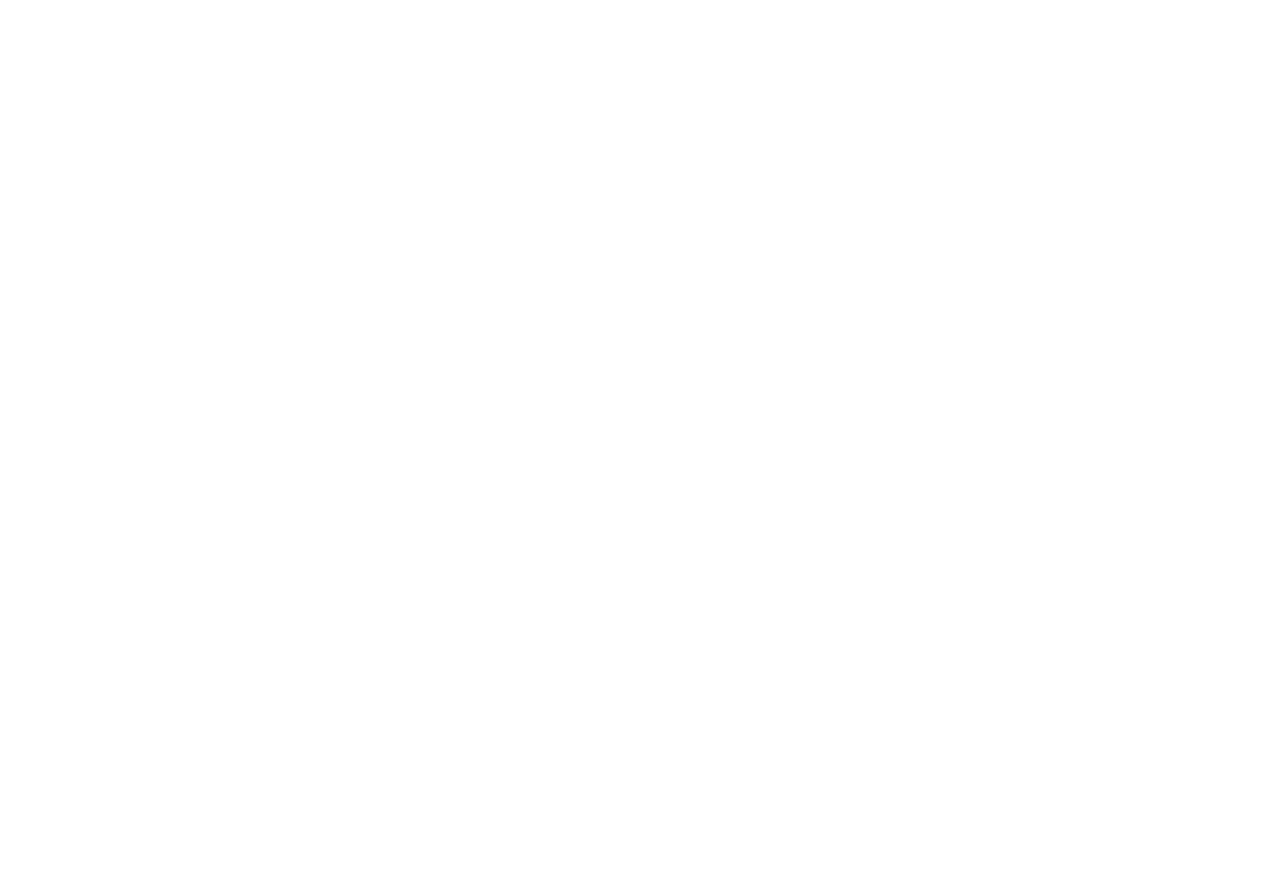
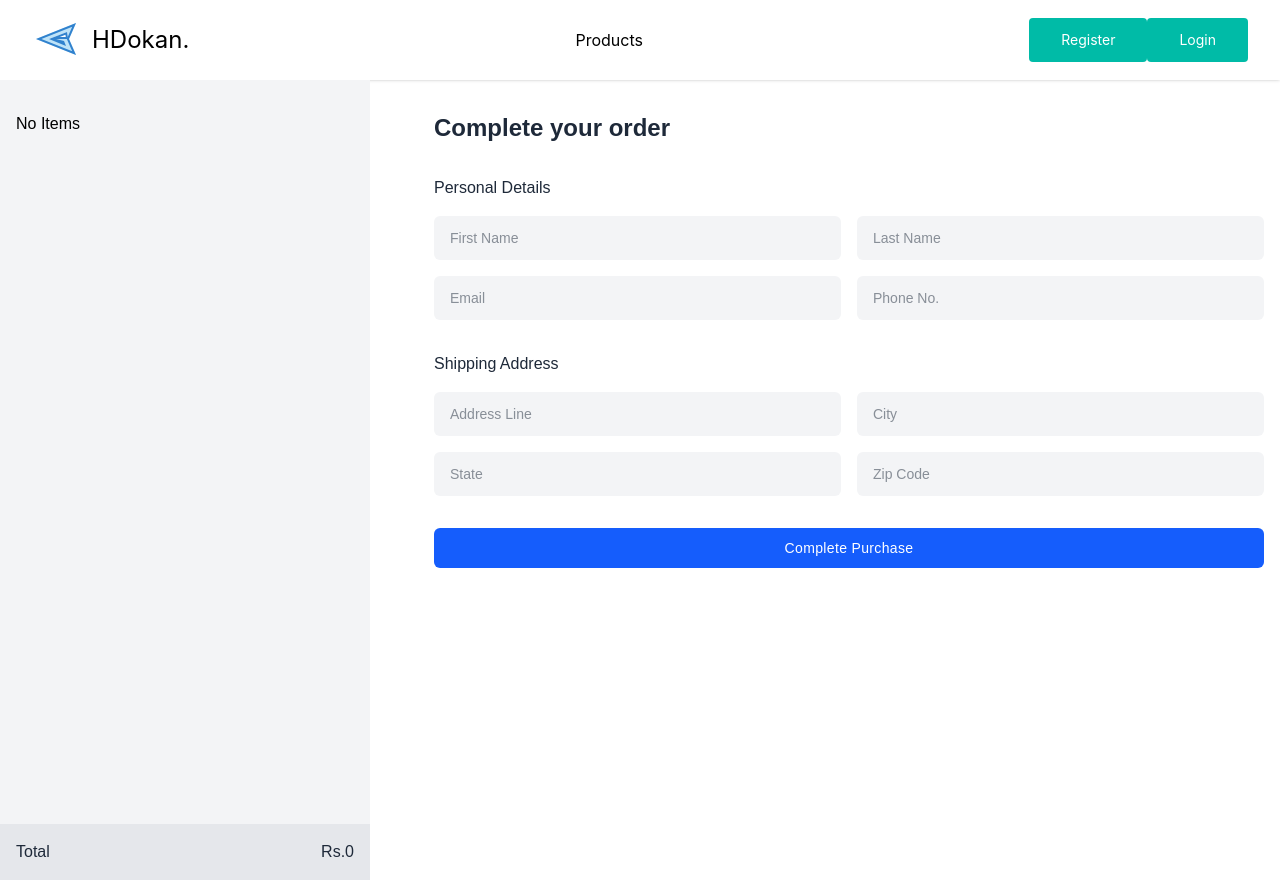
Before and after one commit to UjwalStha7/DOKAN_CLIENT, a React (Vite) app: page /my-checkout in a window 1280 px wide. Before the commit this address had no page. Before the commit the page ends 800 px from the top, so only its background shows below. Built offline with nearby package versions, Linux system fonts and the light colour scheme.

Commit message:
order checkout

```diff
--- a/src/App.tsx
+++ b/src/App.tsx
@@ -9,6 +9,7 @@
 import Product from './pages/product/Product'
 import SingleProduct from './pages/single-product/SingleProduct'
 import MyCart from './pages/cart/my-cart'
+import Checkout from './pages/checkout/Checkout'
 
 function App() {
 
@@ -23,6 +24,7 @@
         <Route path='/products' element={<Product />}/>
         <Route path='/products/:id' element={<SingleProduct />}/>
         <Route path="/my-cart" element={<MyCart />} />
+        <Route path="/my-checkout" element={<Checkout />} />
       </Routes>
     </BrowserRouter>
    </Provider>
--- a/src/pages/cart/my-cart.tsx
+++ b/src/pages/cart/my-cart.tsx
@@ -1,3 +1,4 @@
+import { Link } from "react-router-dom"
 import Navbar from "../../globals/components/Navbar"
 import { handleCartItemDelete, handleCartItemUpdate } from "../../store/cartSlice"
 import { useAppDispatch, useAppSelector } from "../../store/hooks"
@@ -94,6 +95,9 @@
                         <span className="font-semibold">Rs. {total}</span>
                     </div>
                     <button className="bg-blue-500 text-white py-2 px-4 rounded-lg mt-4 w-full">Checkout</button>
+                     <Link to="/my-checkout">
+                        <button className="bg-blue-500 text-white py-2 px-4 rounded-lg mt-4 w-full">Checkout</button>
+                    </Link>
                     </div>
                 </div>
                 </div>
--- /dev/null
+++ b/src/pages/checkout/Checkout.tsx
@@ -0,0 +1,134 @@
+import { useState, type ChangeEvent, type SubmitEvent } from "react"
+import Navbar from "../../globals/components/Navbar"
+import { useAppDispatch, useAppSelector } from "../../store/hooks"
+import { PaymentMethod, type IData } from "./types"
+import { orderItem } from "../../store/checkoutSlice"
+
+
+function Checkout(){
+    const dispatch = useAppDispatch()
+    const {items} =  useAppSelector((store)=>store.cart)
+    const total = items.reduce((total,item)=>item.Product.productPrice * item.quantity + total,0)
+    console.log(items)
+
+    const [data,setData] = useState<IData>({
+        firstName : "",
+        lastName : "",
+        addressLine : "",
+        city : "",
+        totalAmount : 0,
+        zipCode : "",
+        email : "",
+        phoneNumber : "",
+        state : "",
+        paymentMethod : PaymentMethod.Cod,
+        products : []
+    })
+    const handleChange = (e:ChangeEvent<HTMLInputElement>)=>{
+        const {name,value} =  e.target
+        setData({
+            ...data,
+            [name] : value
+        })
+    }
+    const handleSubmit = (e:SubmitEvent<HTMLFormElement>)=>{
+        e.preventDefault()
+        const productData =  items.length > 0 ? items.map((item)=>{
+            return {
+                productId : item.Product.id,
+                productQty : item.quantity
+            }
+        }) : []
+        const finalData = {
+            ...data,
+            products : productData,
+            totalAmount : total
+        }
+        dispatch(orderItem(finalData))
+    }
+    return(
+        <>
+        <Navbar />
+        <div className="font-[sans-serif] bg-white">
+    <div className="flex max-sm:flex-col gap-12 max-lg:gap-4 h-full">
+        <div className="bg-gray-100 sm:h-screen sm:sticky sm:top-0 lg:min-w-92.5 sm:min-w-75">
+        <div className="relative h-full">
+            <div className="px-4 py-8 sm:overflow-auto sm:h-[calc(100vh-60px)]">
+            <div className="space-y-4">
+        {
+            items.length > 0 ? items.map((item)=>{
+                return (
+                    <div className="flex items-start gap-4" key={item.id}>
+                    <div className="w-32 h-28 max-lg:w-24 max-lg:h-24 flex p-3 shrink-0 bg-gray-200 rounded-md">
+                    <img src={`http://localhost:3000/${item.Product?.productImageUrl}`} className="w-full object-contain" />
+                    </div>
+                    <div className="w-full">
+                    <h3 className="text-sm lg:text-base text-gray-800">{item.Product.productName}</h3>
+                    <ul className="text-xs text-gray-800 space-y-1 mt-3">
+                        {/* <li className="flex flex-wrap gap-4">Size <span className="ml-auto">37</span></li> */}
+                        <li className="flex flex-wrap gap-4">Quantity <span className="ml-auto">{item?.quantity}</span></li>
+                        <li className="flex flex-wrap gap-4">Total Price <span className="ml-auto">Rs.{item?.Product?.productPrice}</span></li>
+                    </ul>
+                    </div>
+                </div>
+                )
+            }) : <p>No Items</p>
+        }
+
+            </div>
+            </div>
+            <div className="md:absolute md:left-0 md:bottom-0 bg-gray-200 w-full p-4">
+            <h4 className="flex flex-wrap gap-4 text-sm lg:text-base text-gray-800">Total <span className="ml-auto">Rs.{total}</span></h4>
+            </div>
+        </div>
+        </div>
+        <div className="max-w-4xl w-full h-max rounded-md px-4 py-8 sticky top-0">
+        <h2 className="text-2xl font-bold text-gray-800">Complete your order</h2>
+        <form className="mt-8" onSubmit={handleSubmit}>
+            <div>
+            <h3 className="text-sm lg:text-base text-gray-800 mb-4">Personal Details</h3>
+            <div className="grid md:grid-cols-2 gap-4">
+                <div>
+                <input type="text" name="firstName" onChange={handleChange} placeholder="First Name" className="px-4 py-3 bg-gray-100 focus:bg-transparent text-gray-800 w-full text-sm rounded-md focus:outline-blue-600" />
+                </div>
+                <div>
+                <input type="text" name="lastName" onChange={handleChange} placeholder="Last Name" className="px-4 py-3 bg-gray-100 focus:bg-transparent text-gray-800 w-full text-sm rounded-md focus:outline-blue-600" />
+                </div>
+                <div>
+                <input type="email" name="email" onChange={handleChange} placeholder="Email" className="px-4 py-3 bg-gray-100 focus:bg-transparent text-gray-800 w-full text-sm rounded-md focus:outline-blue-600" />
+                </div>
+                <div>
+                <input type="number" name="phoneNumber" onChange={handleChange} placeholder="Phone No." className="px-4 py-3 bg-gray-100 focus:bg-transparent text-gray-800 w-full text-sm rounded-md focus:outline-blue-600" />
+                </div>
+            </div>
+            </div>
+            <div className="mt-8">
+            <h3 className="text-sm lg:text-base text-gray-800 mb-4">Shipping Address</h3>
+            <div className="grid md:grid-cols-2 gap-4">
+                <div>
+                <input type="text" name="addressLine" onChange={handleChange} placeholder="Address Line" className="px-4 py-3 bg-gray-100 focus:bg-transparent text-gray-800 w-full text-sm rounded-md focus:outline-blue-600" />
+                </div>
+                <div>
+                <input type="text" name="city" onChange={handleChange} placeholder="City" className="px-4 py-3 bg-gray-100 focus:bg-transparent text-gray-800 w-full text-sm rounded-md focus:outline-blue-600" />
+                </div>
+                <div>
+                <input type="text" name="state" onChange={handleChange} placeholder="State" className="px-4 py-3 bg-gray-100 focus:bg-transparent text-gray-800 w-full text-sm rounded-md focus:outline-blue-600" />
+                </div>
+                <div>
+                <input type="text" name="zipCode" onChange={handleChange} placeholder="Zip Code" className="px-4 py-3 bg-gray-100 focus:bg-transparent text-gray-800 w-full text-sm rounded-md focus:outline-blue-600" />
+                </div>
+            </div>
+            <div className="flex gap-4 max-md:flex-col mt-8">
+                <button type="submit" className="rounded-md px-4 py-2.5 w-full text-sm tracking-wide bg-blue-600 hover:bg-blue-700 text-white">Complete Purchase</button>
+            </div>
+            </div>
+        </form>
+        </div>
+    </div>
+    </div>
+
+        </>
+    )
+}
+
+export default Checkout
--- /dev/null
+++ b/src/pages/checkout/types.ts
@@ -0,0 +1,37 @@
+import { type StatusType } from "../../globals/types/type";
+
+interface IProduct{
+    productId : string,
+    productQty : number,
+}
+export interface IOrderItems extends IProduct{
+    orderId : string
+}
+
+export interface IOrder{
+    status : StatusType,
+    items : IOrderItems[],
+    khaltiUrl : string | null
+
+}
+
+export const PaymentMethod = {
+    Esewa : "esewa",
+    Khalti : "khalti",
+    Cod : "cod"
+} as const
+export type PaymentMethodType = typeof PaymentMethod[keyof typeof PaymentMethod];
+
+export interface IData{
+    firstName : string,
+    lastName : string,
+    phoneNumber : string,
+    email : string,
+    city : string,
+    zipCode : string,
+    state : string,
+    addressLine : string,
+    totalAmount : number,
+    paymentMethod : PaymentMethodType,
+    products : IProduct[]
+}
--- /dev/null
+++ b/src/store/checkoutSlice.ts
@@ -0,0 +1,49 @@
+import { createSlice,type PayloadAction } from "@reduxjs/toolkit";
+import type { IData, IOrder, IOrderItems } from "../pages/checkout/types";
+import { Status, type StatusType } from "../globals/types/type";
+import type { AppDispatch } from "./store";
+import { APIWITHTOKEN } from "../http";
+
+const initialState:IOrder = {
+    status : Status.LOADING,
+    items : [],
+    khaltiUrl : null
+}
+
+const orderSlice = createSlice({
+    name : "orders",
+    initialState,
+    reducers : {
+        setItems(state:IOrder, action:PayloadAction<IOrderItems[]>){
+            state.items = action.payload
+        },
+        setStatus(state:IOrder,action:PayloadAction<StatusType>){
+            state.status = action.payload
+        },
+        setKhaltiUrl(state:IOrder,action:PayloadAction<string>){
+            state.khaltiUrl = action.payload
+        },
+    }
+})
+
+export default orderSlice.reducer
+const {setItems,setStatus,setKhaltiUrl} = orderSlice.actions
+
+export function orderItem(data:IData){
+    return async function orderItemThunk(dispatch:AppDispatch){
+        try {
+           const response =  await APIWITHTOKEN.post("/order",data)
+           if(response.status === 200){
+            dispatch(setStatus(Status.SUCCESS))
+            dispatch(setItems(response.data.data))
+            if(response.data.url){
+                setKhaltiUrl(response.data.url)
+            }
+           }else{
+            dispatch(setStatus(Status.ERROR))
+           }
+        } catch (error) {
+            dispatch(setStatus(Status.ERROR))
+        }
+    }
+}
```
